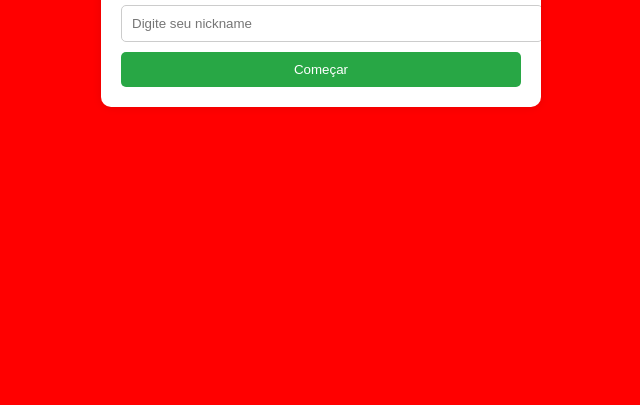
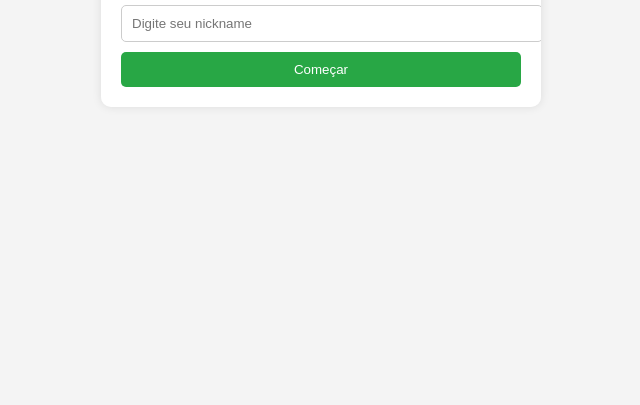
Before and after one commit to gabrielparrra/party-game, a plain HTML site: page index.html in a window 1280 px wide. Shown: the part 395-800 px from the top of the page, without its empty margins (319-959 px from the left). Drawn offline with Linux system fonts and the light colour scheme.

Commit message:
mudanca da cor do bg

```diff
--- a/styles.css
+++ b/styles.css
@@ -2,7 +2,7 @@
 
 body {
   font-family: 'Montserrat', Arial, sans-serif;
-  background-color: #ff0000;
+  background-color: #f4f4f4;
   color: #333;
   margin: 0;
   padding: 0;
```
